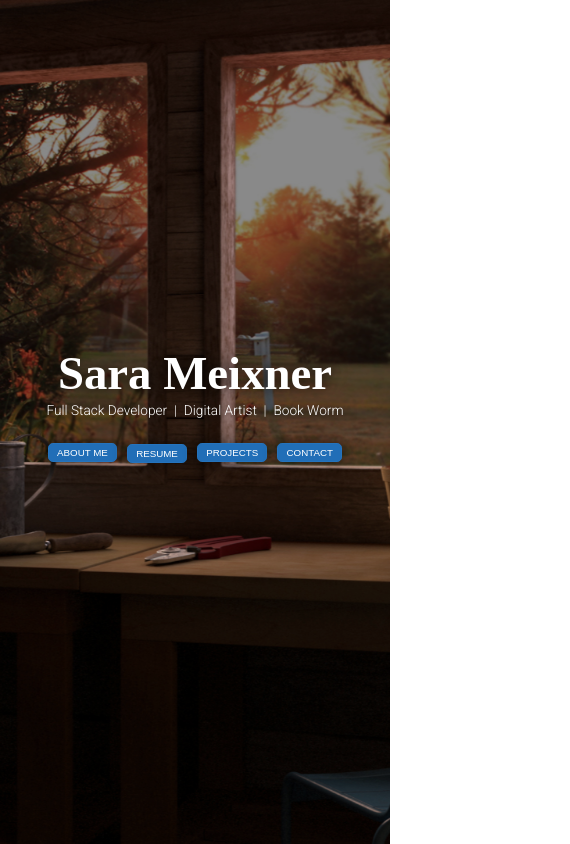
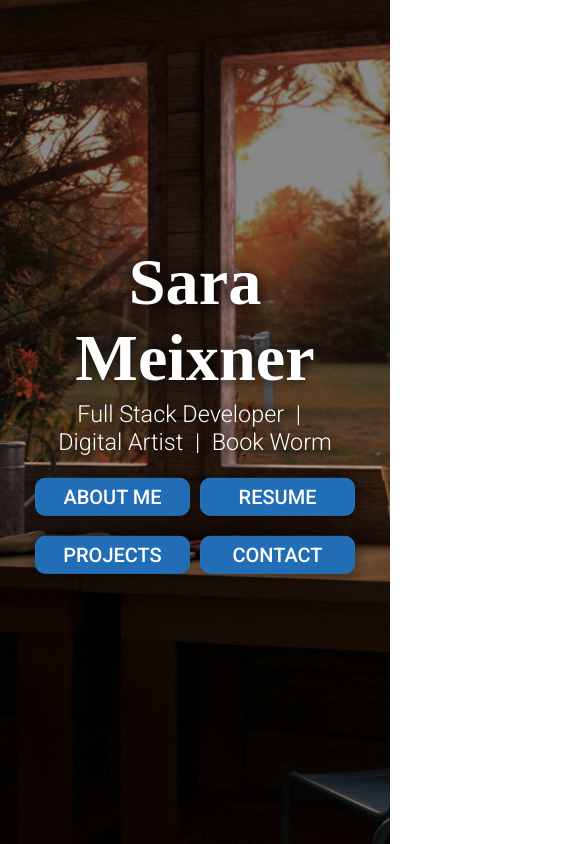
Before and after one commit to sarameix/portfolio-website, a React (Create React App) app: page / in a window 390 px wide. Shown: the whole page, 570 px wide, since content can reach past the window. Built offline with nearby package versions, Linux system fonts and the light colour scheme; a web font is replaced by a local one.

Commit message:
making homepage responsive

```diff
--- a/src/App.css
+++ b/src/App.css
@@ -43,8 +43,8 @@ h3, h5 {
   position: absolute;
   top: 0;
   left: 0;
-  width: 100%;
-  height: 100%;
+  width: 100vw;
+  height: 100vh;
   display: flex;
   justify-content: center;
   -webkit-background-size: cover;
@@ -116,16 +116,20 @@ h3, h5 {
 }
 
 .home-nav-button {
+  font-family: 'Roboto', sans-serif;
+  text-decoration: none;
+  text-align: center;
   color: white;
   background-color: rgb(33, 110, 183);
   font-size: 135%;
+  font-weight: 400;
   text-transform: uppercase;
-  width: max-content;
+  width: 155px;
   height: 20%;
   padding: .3em .85em;
   border: 1px solid rgb(37, 115, 188);
   border-radius: .5em;
-  margin: 0 .5em;
+  margin: 0 .4em;
   cursor: pointer;
   box-shadow: 0px 0px 10px 5px rgba(0, 0, 0, 0.25);
 }
@@ -403,19 +407,36 @@ footer {
 
 @media only screen and (max-width: 800px) {
 
+  .vertical-center {
+    width: 85%;
+    -ms-transform: translateY(-54%);
+    transform: translateY(-54%);
+  }
+
   .home-header {
-    font-size: 12vw;
+    font-size: 17vw;
   }
 
   .home-descrip-container {
-    margin: 2px 0 24px 0;
+    flex-wrap: wrap;
+    margin: 4px 0 2px 0;
   }
 
   .home-descrip-container > * {
-    font-size: 3.5vw;
+    font-size: 6vw;
+  }
+
+  .home-buttons-container {
+    flex-wrap: wrap;
+  }
+
+  .home-buttons-container > * {
+    width: 155px;
+    margin: 1em .25em 0 .25em;
   }
 
   .home-nav-button {
-    font-size: 2.5vw;
+    width: 155px;
+    font-size: 1.25em;
   }
 }
--- a/src/components/Elements/Header.js
+++ b/src/components/Elements/Header.js
@@ -32,8 +32,8 @@ const Header = () => {
             <button className='home-button' value="/" onClick={handleRouteSwitch}></button>
             <div className="header-links">
                 <button className='header-button' value="/About" onClick={handleRouteSwitch}>About Me</button>
-                <a href={PDF} without rel="noopener noreferrer" target="_blank">
-                    <button className='header-button' trailingIcon="picture_as_pdf" label="Resume">Resume</button>
+                <a href={PDF} without="true" rel="noopener noreferrer" target="_blank">
+                    <button className='header-button' trailingicon="picture_as_pdf" label="Resume">Resume</button>
                 </a>
                 <button className='header-button' value="/Projects" onClick={handleRouteSwitch}>Projects</button>
                 <button className='header-button' value="/Contact" onClick={handleRouteSwitch}>Contact</button>
--- a/src/components/Routes/Contact.js
+++ b/src/components/Routes/Contact.js
@@ -29,6 +29,11 @@ const Contact = () => {
     //////////////////////
     // HELPER FUNCTIONS //
     //////////////////////
+
+    const isValidEmail = (email) => {
+        const regex = /^(([^<>()\[\]\\.,;:\s@"]+(\.[^<>()\[\]\\.,;:\s@"]+)*)|(".+"))@((\[[0-9]{1,3}\.[0-9]{1,3}\.[0-9]{1,3}\.[0-9]{1,3}\])|(([a-zA-Z\-0-9]+\.)+[a-zA-Z]{2,}))$/;
+        return regex.test(String(email).toLowerCase());
+    };
 
     const handleSubmit = () => {
         if (name && email && message) {
--- a/src/components/Routes/Home.js
+++ b/src/components/Routes/Home.js
@@ -44,8 +44,8 @@ const Home = () => {
                     </div>
                     <div className="home-buttons-container">
                         <button className='home-nav-button' value="/About" onClick={handleRouteSwitch}>About Me</button>
-                        <a href={PDF} without="true" rel="noopener noreferrer" target="_blank">
-                            <button className='home-nav-button' trailingicon="picture_as_pdf" label="Resume">Resume</button>
+                        <a href={PDF} className='home-nav-button'  without="true" rel="noopener noreferrer" target="_blank">
+                            Resume
                         </a>
                         <button className='home-nav-button' value="/Projects" onClick={handleRouteSwitch}>Projects</button>
                         <button className='home-nav-button' value="/Contact" onClick={handleRouteSwitch}>Contact</button>
```
